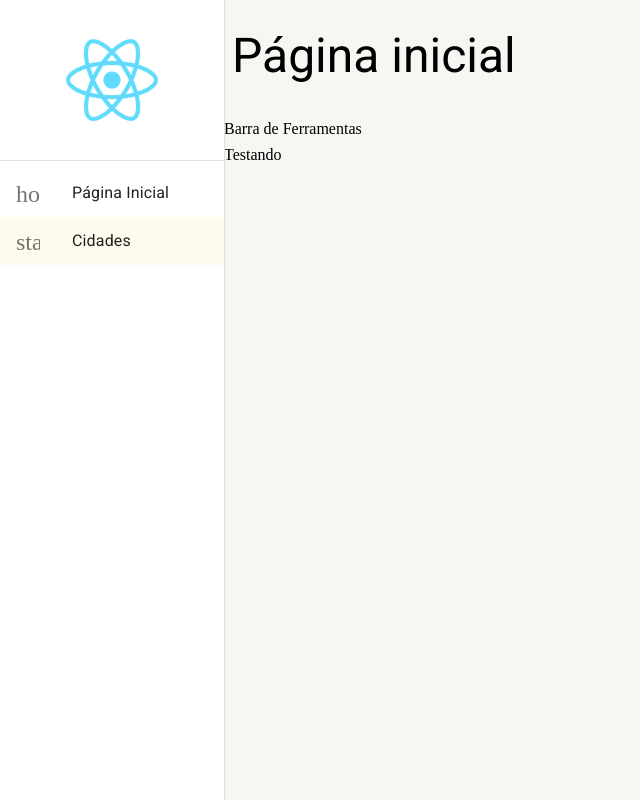
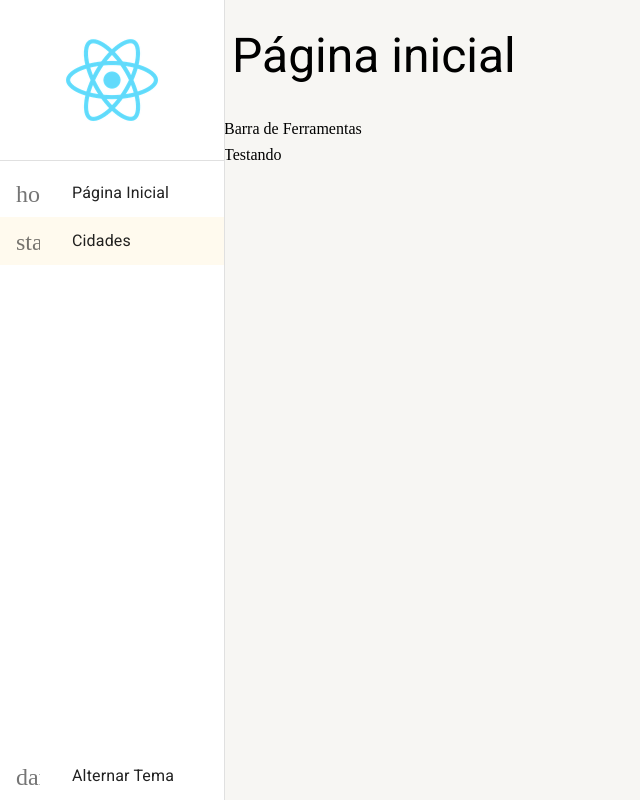
Before and after one commit to pramon18/React, a React (Create React App) app in the folder curso-react-typescript/: page /cidades in a window 1280 px wide. Shown: the whole page, without its empty margins (0-640 px from the left). Built offline with nearby package versions, Linux system fonts and the light colour scheme.

Commit message:
Adição de botão para alterar o tema claro/escuro

```diff
--- a/curso-react-typescript/src/shared/components/menu-lateral/MenuLateral.tsx
+++ b/curso-react-typescript/src/shared/components/menu-lateral/MenuLateral.tsx
@@ -1,7 +1,7 @@
-import { Avatar, Divider, Drawer, List, ListItemButton, ListItemIcon, ListItemText, useMediaQuery, useTheme } from '@mui/material';
+import { Avatar, Button, Divider, Drawer, List, ListItem, ListItemButton, ListItemIcon, ListItemText, useMediaQuery, useTheme } from '@mui/material';
 import { Box } from '@mui/system';
 import { Icon } from '@mui/material';
-import { useDrawerContext } from '../../contexts';
+import { useAppThemeContext, useDrawerContext } from '../../contexts';
 import { useMatch, useNavigate, useResolvedPath } from 'react-router-dom';
 
 interface IListItemLinkProps {
@@ -39,6 +39,7 @@ export const MenuLateral: React.FC<{children: React.ReactNode}> = ({children}) =
   const smDown = useMediaQuery(theme.breakpoints.down('sm'));
 
   const {isDrawerOpen, drawerOptions, toggleDrawerOpen} = useDrawerContext();
+  const {toggleTheme} = useAppThemeContext();
 
   return(
     <>
@@ -50,7 +51,7 @@ export const MenuLateral: React.FC<{children: React.ReactNode}> = ({children}) =
               src='logo192.png'/>
           </Box>
           <Divider />
-          <Box flex={1}>
+          <Box flex={1} flexDirection={'column'}>
             <List component='nav'>
               {drawerOptions.map(drawerOption => (
                 <ListItemLink
@@ -62,6 +63,14 @@ export const MenuLateral: React.FC<{children: React.ReactNode}> = ({children}) =
               ))}
             </List>
           </Box>
+          <Box>
+            <ListItemButton onClick={toggleTheme}>
+              <ListItemIcon>
+                <Icon>dark_mode</Icon>
+              </ListItemIcon>
+              <ListItemText primary={'Alternar Tema'} />
+            </ListItemButton>
+          </Box>
         </Box>
       </Drawer>
       <Box height="100vh" marginLeft={smDown ? 0 : theme.spacing(28)}>
--- a/curso-react-typescript/src/shared/themes/Dark.ts
+++ b/curso-react-typescript/src/shared/themes/Dark.ts
@@ -3,6 +3,7 @@ import {cyan, yellow} from '@mui/material/colors';
 
 export const DarkTheme = createTheme({
   palette:{
+    mode: 'dark',
     primary:{
       main: yellow[700],
       dark: yellow[800],
@@ -19,5 +20,10 @@ export const DarkTheme = createTheme({
       default: '#202124',
       paper: '#303134',
     }
+  },
+  typography:{
+    allVariants: {
+      color: 'white',
+    }
   }
 });
```
